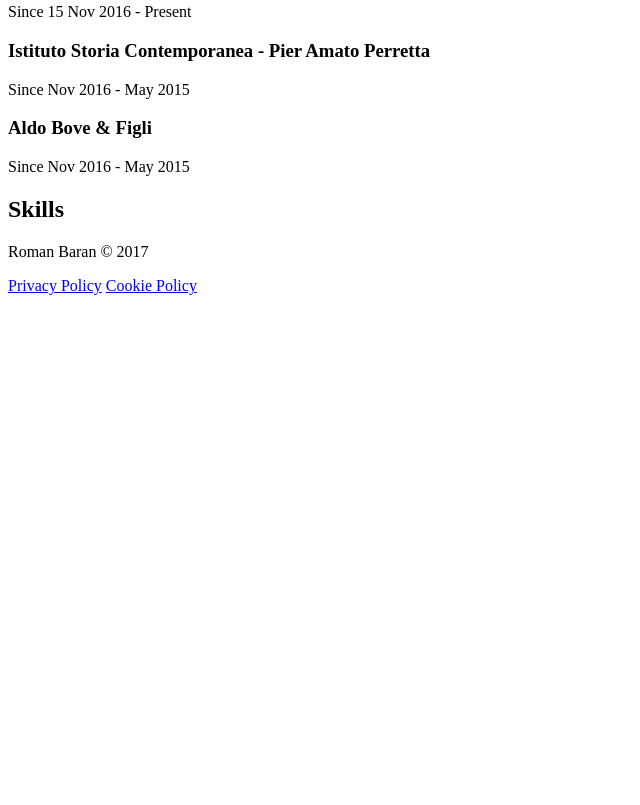
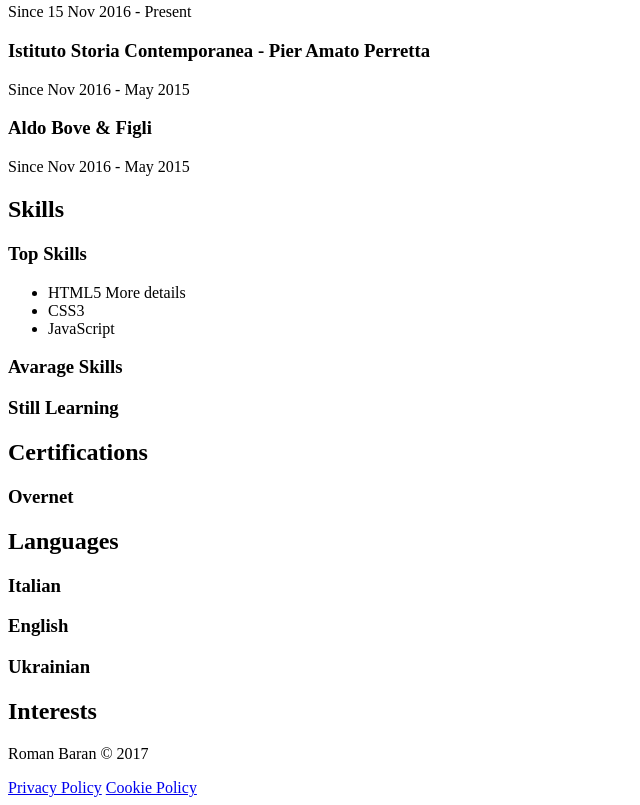
Before and after one commit to RomanB96/CurriculumVitae, a plain HTML site: page index.html in a window 1280 px wide. Shown: the part 2190-2995 px from the top of the page, without its empty margins (0-640 px from the left). Before the commit the page ends 2493 px from the top, so only its background shows below. Drawn offline with Linux system fonts and the light colour scheme.

Commit message:
Added all sections

```diff
--- a/index.html
+++ b/index.html
@@ -6,34 +6,34 @@
 
     <meta charset="UTF-8">
 
-    <meta name="description"   content="I'm Roman Baran, a Frontend Developer, and this is my personal page! Here you can find my projects, work experience and skills! Contact me and enjoy!">
-    <meta name="keywords"      content='Roman, Baran, Curriculum, Vitae, Frontend, Developer'>
-    <meta name="robots"        content='index, follow'>
+    <meta name="description" content="I'm Roman Baran, a Frontend Developer, and this is my personal page! Here you can find my projects, work experience and skills! Contact me and enjoy!">
+    <meta name="keywords" content='Roman, Baran, Curriculum, Vitae, Frontend, Developer'>
+    <meta name="robots" content='index, follow'>
     <meta name="revisit-after" content="7 days">
 
-    <meta name="abstract"      content="Roman Baran's Curriculum Vitae">
-    <meta name="author"        content="Roman Baran">
-    <meta name="copyright"     content="Roman Baran">
-    <meta name="distribution"  content="global">
+    <meta name="abstract" content="Roman Baran's Curriculum Vitae">
+    <meta name="author" content="Roman Baran">
+    <meta name="copyright" content="Roman Baran">
+    <meta name="distribution" content="global">
     <!--<meta name="expires"       content="sun, 31 Dec 2017">-->
-    <meta name="generator"     content="Visual Studio Code">
-    <meta name="googlebot"     content="noodp">
-    <meta name="language"      content="English">
+    <meta name="generator" content="Visual Studio Code">
+    <meta name="googlebot" content="noodp">
+    <meta name="language" content="English">
     <meta name="news_keywords" content="Roman Baran, Curriculum Vitae, Frontend Developer">
     <!--<meta name="no-email-collection" content="http://www.metatags.info/nospamharvesting">-->
-    <meta name="rating"        content="general">
-    <meta name="web_author"    content="Roman Baran">
+    <meta name="rating" content="general">
+    <meta name="web_author" content="Roman Baran">
 
-    <meta http-equiv="cache-control"       content="public">
-    <meta http-equiv="content-type"        content="text/html">
+    <meta http-equiv="cache-control" content="public">
+    <meta http-equiv="content-type" content="text/html">
     <!--<meta http-equiv="set-cookie" content="SiteName=Roman%20Baran%20-%20Curriculum%20Vitae; expires=Sat, 25-Nov-2023 12:00:00 GMT; domain=.romanbaran.com; path=/; secure; httponly;">-->
-    <meta http-equiv="imagetoolbar"        content="yes">
-    <meta name="msthemecompatible"         content="no">
-    <meta http-equiv="resource-type"       content="document">
+    <meta http-equiv="imagetoolbar" content="yes">
+    <meta name="msthemecompatible" content="no">
+    <meta http-equiv="resource-type" content="document">
     <meta http-equiv="content-script-type" content="text/javascript">
-    <meta http-equiv="content-style-type"  content="text/css">
-    <meta name='revised'                   content='Saturday, June 25th, 2017, 00:00pm'>
-    <meta name="subject"                   content="Roman Baran - Curriculum Vitae">
+    <meta http-equiv="content-style-type" content="text/css">
+    <meta name='revised' content='Saturday, June 25th, 2017, 00:00pm'>
+    <meta name="subject" content="Roman Baran - Curriculum Vitae">
 </head>
 
 <body>
@@ -284,7 +284,76 @@
                 <h2>Skills</h2>
             </header>
 
+            <section>
+                <header>
+                    <h3>Top Skills</h3>
+                </header>
+
+                <ul>
+                    <li>
+                        HTML5 More details
+                    </li>
+                    <li>CSS3</li>
+                    <li>JavaScript</li>
+                </ul>
+            </section>
+
+            <section>
+                <header>
+                    <h3>Avarage Skills</h3>
+                </header>
+            </section>
+
+            <section>
+                <header>
+                    <h3>Still Learning</h3>
+                </header>
+            </section>
+
         </article>
+
+        <article>
+            <header>
+                <h2>Certifications</h2>
+            </header>
+
+            <section>
+                <header>
+                    <h3>Overnet</h3>
+                </header>
+            </section>
+        </article>
+
+        <article>
+            <header>
+                <h2>Languages</h2>
+            </header>
+
+            <section>
+                <header>
+                    <h3>Italian</h3>
+                </header>
+            </section>
+
+            <section>
+                <header>
+                    <h3>English</h3>
+                </header>
+            </section>
+
+            <section>
+                <header>
+                    <h3>Ukrainian</h3>
+                </header>
+            </section>
+        </article>
+
+         <article>
+            <header>
+                <h2>Interests</h2>
+            </header>
+        </article>
+
     </main>
 
     <footer>
```
